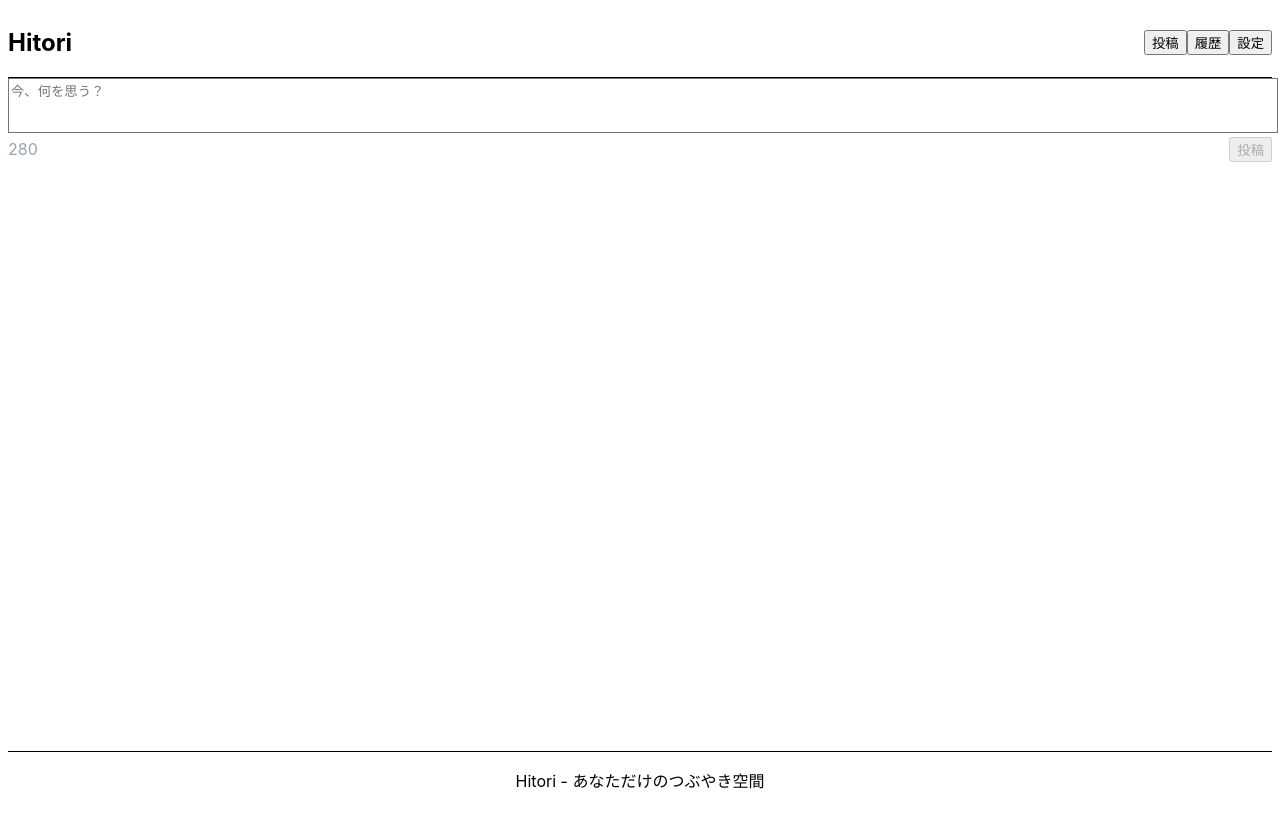
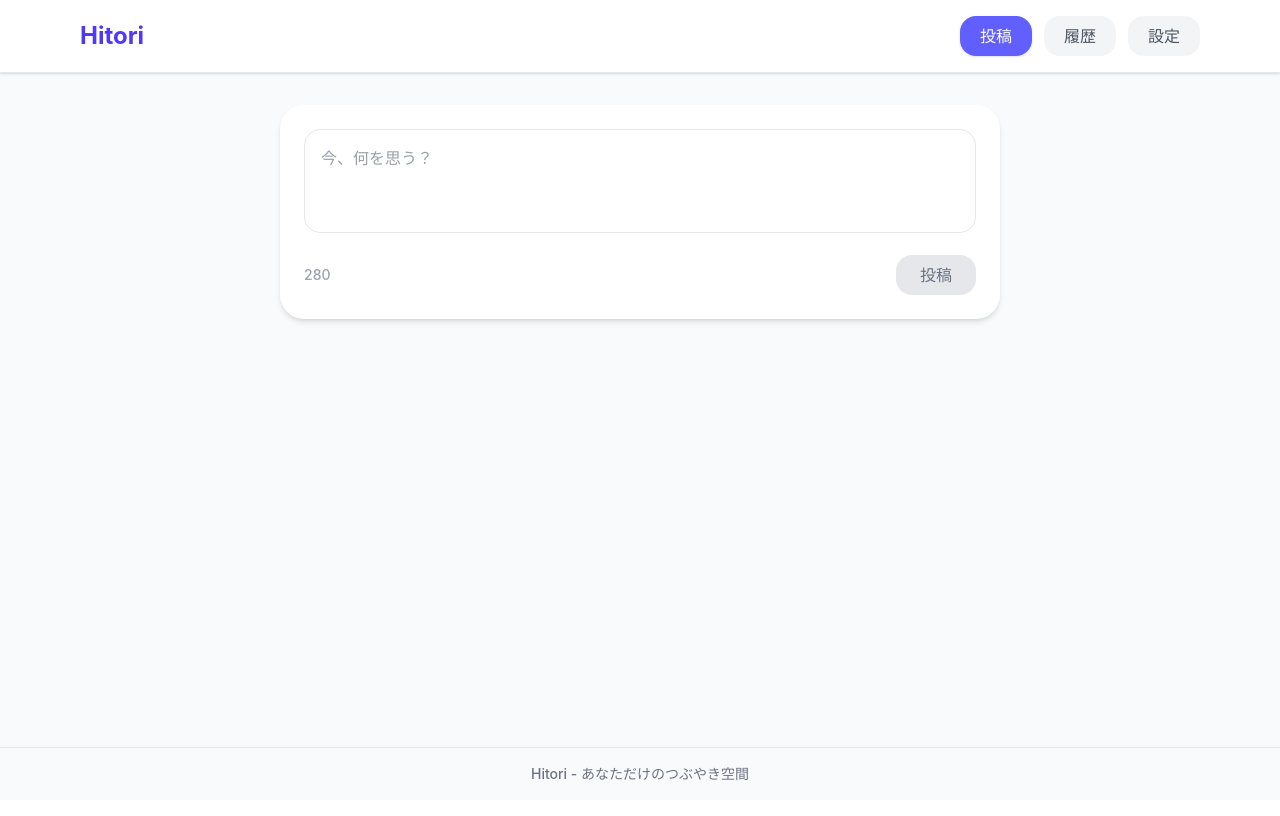
Before and after one commit to seita1996/hitori, a React (Vite) app: page / in a window 1280 px wide. Built offline with nearby package versions, Linux system fonts and the light colour scheme.

Commit message:
tailwindcssのスタイルがあたるよう修正

```diff
--- a/postcss.config.js
+++ /dev/null
@@ -1,6 +0,0 @@
-export default {
-  plugins: {
-    "@tailwindcss/postcss": {},
-    autoprefixer: {},
-  }
-}
--- a/src/App.tsx
+++ b/src/App.tsx
@@ -87,7 +87,7 @@ function App() {
   }, [posts, cloudProvider]);
 
   return (
-    <div className="min-h-screen bg-background-light dark:bg-background-dark text-gray-800 dark:text-gray-200 flex flex-col">
+    <div className="min-h-screen bg-gray-50 dark:bg-gray-900 text-gray-800 dark:text-gray-200 flex flex-col">
       <NavBar currentView={view} setView={setView} />
 
       <main className="container mx-auto p-4 md:p-6 flex-grow max-w-3xl">
--- a/src/components/NavBar.tsx
+++ b/src/components/NavBar.tsx
@@ -8,9 +8,9 @@ interface NavBarProps {
 
 export function NavBar({ currentView, setView }: NavBarProps) {
   return (
-    <header className="border-b border-gray-200 dark:border-gray-700 bg-surface-light dark:bg-surface-dark shadow-soft">
+    <header className="border-b border-gray-200 dark:border-gray-700 bg-white dark:bg-gray-800 shadow-sm">
       <nav className="flex justify-between items-center p-4 max-w-6xl mx-auto">
-        <h1 className="text-2xl font-bold text-primary-dark dark:text-primary-light">Hitori</h1>
+        <h1 className="text-2xl font-bold text-indigo-600 dark:text-indigo-400">Hitori</h1>
         <div className="flex space-x-3">
           <NavButton
             active={currentView === "post"}
@@ -47,7 +47,7 @@ function NavButton({ active, onClick, label }: NavButtonProps) {
       onClick={onClick}
       className={`px-5 py-2 rounded-xl font-medium transition-all duration-200 ${
         active
-          ? "bg-primary-DEFAULT text-white shadow-sm"
+          ? "bg-indigo-500 text-white shadow-sm"
           : "bg-gray-100 dark:bg-gray-700 text-gray-600 dark:text-gray-300 hover:bg-gray-200 dark:hover:bg-gray-600"
       }`}
     >
--- a/src/components/PostForm.tsx
+++ b/src/components/PostForm.tsx
@@ -32,13 +32,13 @@ export function PostForm({ onSubmit, maxLength = 280 }: PostFormProps) {
   const isOverLimit = remainingChars < 0;
 
   return (
-    <div className="bg-surface-light dark:bg-surface-dark rounded-2xl shadow-soft-lg p-6">
+    <div className="bg-white dark:bg-surface-dark shadow-md rounded-2xl p-6">
       <textarea
         ref={textAreaRef}
         value={content}
         onChange={(e) => setContent(e.target.value)}
         placeholder="今、何を思う？"
-        className="w-full p-4 bg-white dark:bg-gray-800 rounded-xl border border-gray-200 dark:border-gray-700 focus:outline-none focus:ring-2 focus:ring-primary-light dark:focus:ring-primary-dark focus:border-transparent resize-none text-gray-700 dark:text-gray-200"
+        className="w-full p-4 bg-white dark:bg-gray-800 rounded-xl border border-gray-200 dark:border-gray-700 focus:outline-none focus:ring-2 focus:ring-indigo-200 dark:focus:ring-indigo-700 focus:border-transparent resize-none text-gray-700 dark:text-gray-200"
         rows={3}
       />
 
@@ -64,7 +64,7 @@ export function PostForm({ onSubmit, maxLength = 280 }: PostFormProps) {
           className={`px-6 py-2 rounded-xl font-medium transition-all duration-200 ${
             isOverLimit || !content.trim()
               ? "bg-gray-200 dark:bg-gray-700 text-gray-500"
-              : "bg-primary-DEFAULT hover:bg-primary-dark text-white shadow-sm"
+              : "bg-indigo-500 hover:bg-indigo-600 text-white shadow-sm"
           }`}
         >
           投稿
--- a/src/components/Timeline.tsx
+++ b/src/components/Timeline.tsx
@@ -23,7 +23,7 @@ export function Timeline({ posts, onDelete }: TimelineProps) {
       <h2 className="text-xl font-semibold mb-5 text-gray-800 dark:text-gray-200">投稿履歴</h2>
 
       {posts.length === 0 ? (
-        <div className="text-center py-12 px-6 bg-surface-light dark:bg-surface-dark rounded-2xl shadow-soft text-gray-500 dark:text-gray-400">
+        <div className="text-center py-12 px-6 bg-white dark:bg-gray-800 rounded-2xl shadow-md text-gray-500 dark:text-gray-400">
           <svg className="w-12 h-12 mx-auto mb-4 text-gray-300 dark:text-gray-600" fill="none" stroke="currentColor" viewBox="0 0 24 24" xmlns="http://www.w3.org/2000/svg">
             <path strokeLinecap="round" strokeLinejoin="round" strokeWidth={2} d="M11 5H6a2 2 0 00-2 2v11a2 2 0 002 2h11a2 2 0 002-2v-5m-1.414-9.414a2 2 0 112.828 2.828L11.828 15H9v-2.828l8.586-8.586z" />
           </svg>
@@ -39,7 +39,7 @@ export function Timeline({ posts, onDelete }: TimelineProps) {
               animate={{ opacity: 1, y: 0 }}
               exit={{ opacity: 0, x: -100 }}
               transition={{ duration: 0.3, type: "spring", stiffness: 100 }}
-              className="bg-surface-light dark:bg-surface-dark rounded-2xl shadow-soft p-5 border border-gray-100 dark:border-gray-700"
+              className="bg-white dark:bg-gray-800 rounded-2xl shadow-md p-5 border border-gray-100 dark:border-gray-700"
             >
               <p className="mb-3 whitespace-pre-wrap text-gray-700 dark:text-gray-300 leading-relaxed">{post.content}</p>
               <div className="flex justify-between items-center text-sm text-gray-500 dark:text-gray-400 pt-2 border-t border-gray-100 dark:border-gray-700">
--- a/src/index.css
+++ b/src/index.css
@@ -1,8 +1 @@
-@tailwind base;
-@tailwind components;
-@tailwind utilities;
-
-body {
-  font-family: -apple-system, BlinkMacSystemFont, "Segoe UI", Roboto, Oxygen,
-    Ubuntu, Cantarell, "Open Sans", "Helvetica Neue", sans-serif;
-}
+@import "./tailwind.css";
--- /dev/null
+++ b/src/tailwind.css
@@ -0,0 +1,36 @@
+@import "tailwindcss";
+
+@theme {
+  /* カラーテーマの定義 */
+  --color-primary-light: #a5b4fc; /* やわらかい紫 */
+  --color-primary: #818cf8; /* 主要なテーマカラー（やさしい紫） */
+  --color-primary-dark: #6366f1;
+
+  --color-secondary-light: #fde68a; /* 柔らかな黄色 */
+  --color-secondary: #fcd34d; /* アクセントカラー（やさしい黄色） */
+  --color-secondary-dark: #fbbf24;
+
+  --color-background-light: #f9fafb; /* 明るい背景色 */
+  --color-background: #f3f4f6; /* デフォルト背景色 */
+  --color-background-dark: #1f2937; /* ダークモード背景色 */
+
+  --color-surface-light: #ffffff; /* 明るいサーフェス色 */
+  --color-surface: #f8fafc; /* デフォルトサーフェス色 */
+  --color-surface-dark: #374151; /* ダークモードサーフェス色 */
+
+  /* ボーダー角丸設定 */
+  --radius-xl: 1rem;
+  --radius-2xl: 1.5rem;
+  --radius-3xl: 2rem;
+
+  /* シャドウ設定 */
+  --shadow-soft: 0 4px 15px rgba(0, 0, 0, 0.05);
+  --shadow-soft-lg: 0 10px 25px rgba(0, 0, 0, 0.05);
+}
+
+@layer base {
+  body {
+    font-family: -apple-system, BlinkMacSystemFont, "Segoe UI", Roboto, Oxygen,
+      Ubuntu, Cantarell, "Open Sans", "Helvetica Neue", sans-serif;
+  }
+}
--- a/tailwind.config.js
+++ /dev/null
@@ -1,43 +0,0 @@
-export default {
-  content: [
-    "./index.html",
-    "./src/**/*.{js,ts,jsx,tsx}",
-  ],
-  theme: {
-    extend: {
-      colors: {
-        primary: {
-          light: "#a5b4fc", // やわらかい紫
-          DEFAULT: "#818cf8", // 主要なテーマカラー（やさしい紫）
-          dark: "#6366f1",
-        },
-        secondary: {
-          light: "#fde68a", // 柔らかな黄色
-          DEFAULT: "#fcd34d", // アクセントカラー（やさしい黄色）
-          dark: "#fbbf24",
-        },
-        background: {
-          light: "#f9fafb", // 明るい背景色
-          DEFAULT: "#f3f4f6", // デフォルト背景色
-          dark: "#1f2937", // ダークモード背景色
-        },
-        surface: {
-          light: "#ffffff", // 明るいサーフェス色
-          DEFAULT: "#f8fafc", // デフォルトサーフェス色
-          dark: "#374151", // ダークモードサーフェス色
-        },
-      },
-      borderRadius: {
-        "xl": "1rem",
-        "2xl": "1.5rem",
-        "3xl": "2rem",
-      },
-      boxShadow: {
-        "soft": "0 4px 15px rgba(0, 0, 0, 0.05)",
-        "soft-lg": "0 10px 25px rgba(0, 0, 0, 0.05)",
-      }
-    },
-  },
-  plugins: [],
-  darkMode: "class",
-}
```
Also changed, not shown: src/components/Settings.tsx (+8 -8 lines), 1 other file (tests, documents, lock files or other folders).
